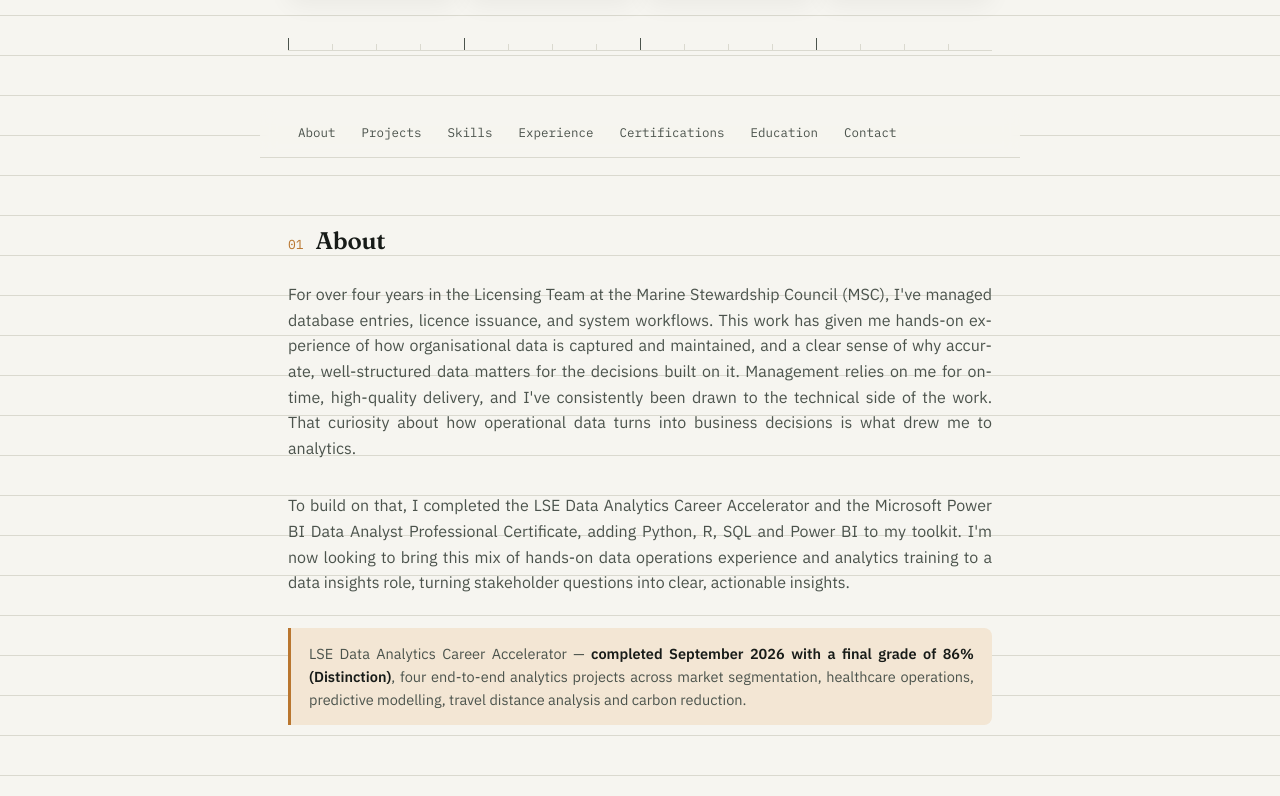
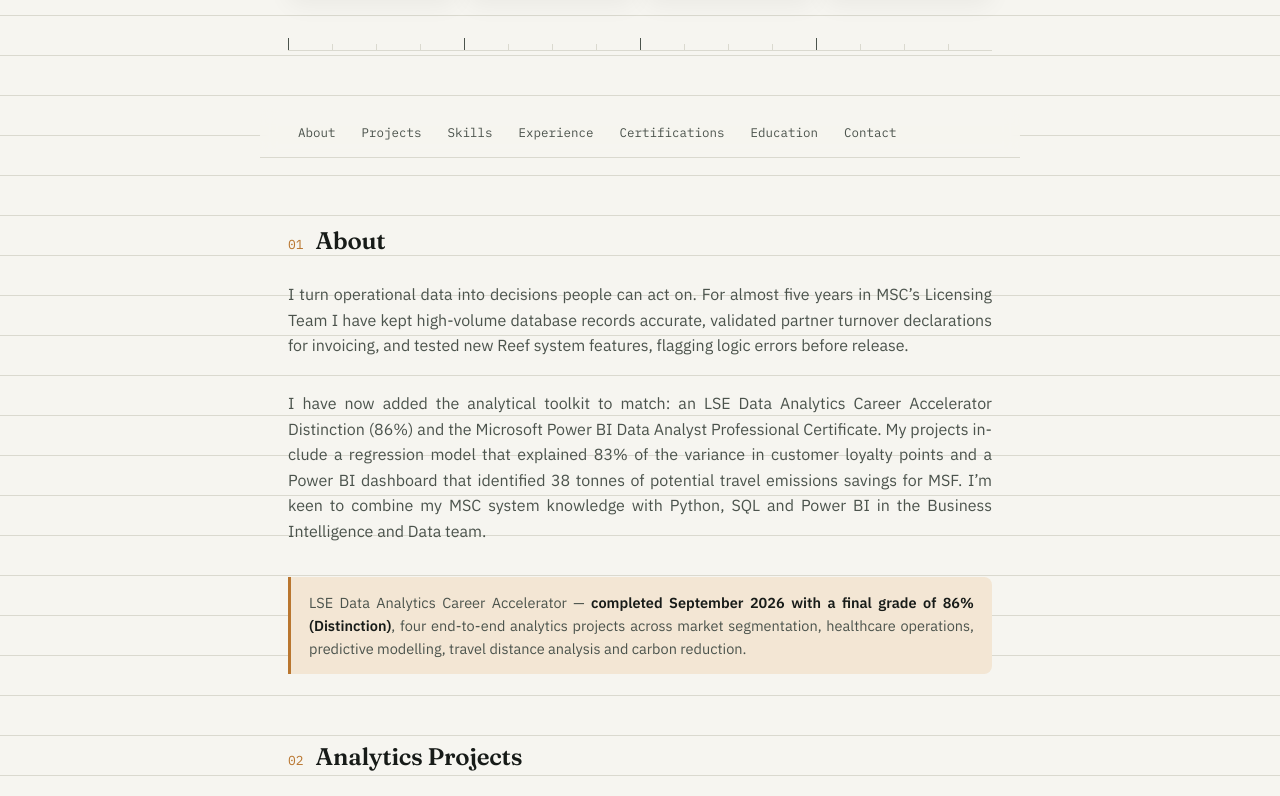
Before and after one commit to lanngoc94/lanngoc94.github.io, a plain HTML site: page index.html in a window 1280 px wide. Shown: the part 544-1340 px from the top of the page. Drawn offline with Linux system fonts and the light colour scheme.

Commit message:
Update About text with Ngoc's new profile
Co-Authored-By: Claude Opus 5.5 <noreply@anthropic.com>
Claude-Session: https://claude.ai/code/session_01Y8m5P6w9odLXhPWsBWDnFr

```diff
--- a/index.html
+++ b/index.html
@@ -359,8 +359,8 @@
   <section>
     <div class="sec-head" id="about"><span class="sec-num">01</span><h2>About</h2></div>
     <div class="about-grid">
-      <p class="lede">For over four years in the Licensing Team at the Marine Stewardship Council (MSC), I've managed database entries, licence issuance, and system workflows. This work has given me hands-on experience of how organisational data is captured and maintained, and a clear sense of why accurate, well-structured data matters for the decisions built on it. Management relies on me for on-time, high-quality delivery, and I've consistently been drawn to the technical side of the work. That curiosity about how operational data turns into business decisions is what drew me to analytics.</p>
-      <p class="lede">To build on that, I completed the LSE Data Analytics Career Accelerator and the Microsoft Power BI Data Analyst Professional Certificate, adding Python, R, SQL and Power BI to my toolkit. I'm now looking to bring this mix of hands-on data operations experience and analytics training to a data insights role, turning stakeholder questions into clear, actionable insights.</p>
+      <p class="lede">I turn operational data into decisions people can act on. For almost five years in MSC’s Licensing Team I have kept high-volume database records accurate, validated partner turnover declarations for invoicing, and tested new Reef system features, flagging logic errors before release.</p>
+      <p class="lede">I have now added the analytical toolkit to match: an LSE Data Analytics Career Accelerator Distinction (86%) and the Microsoft Power BI Data Analyst Professional Certificate. My projects include a regression model that explained 83% of the variance in customer loyalty points and a Power BI dashboard that identified 38 tonnes of potential travel emissions savings for MSF. I’m keen to combine my MSC system knowledge with Python, SQL and Power BI in the Business Intelligence and Data team.</p>
       <div class="note">LSE Data Analytics Career Accelerator — <b>completed September 2026 with a final grade of 86% (Distinction)</b>, four end-to-end analytics projects across market segmentation, healthcare operations, predictive modelling, travel distance analysis and carbon reduction.</div>
     </div>
   </section>
```
